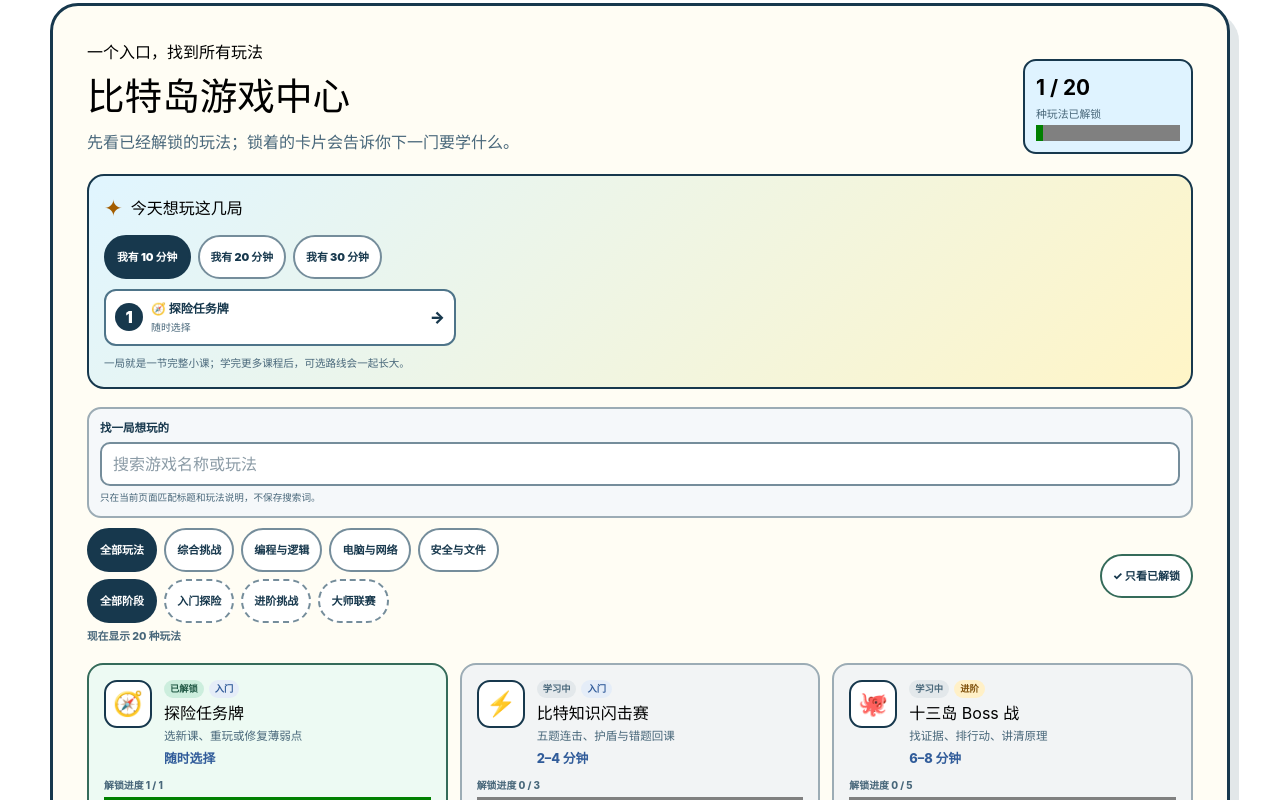
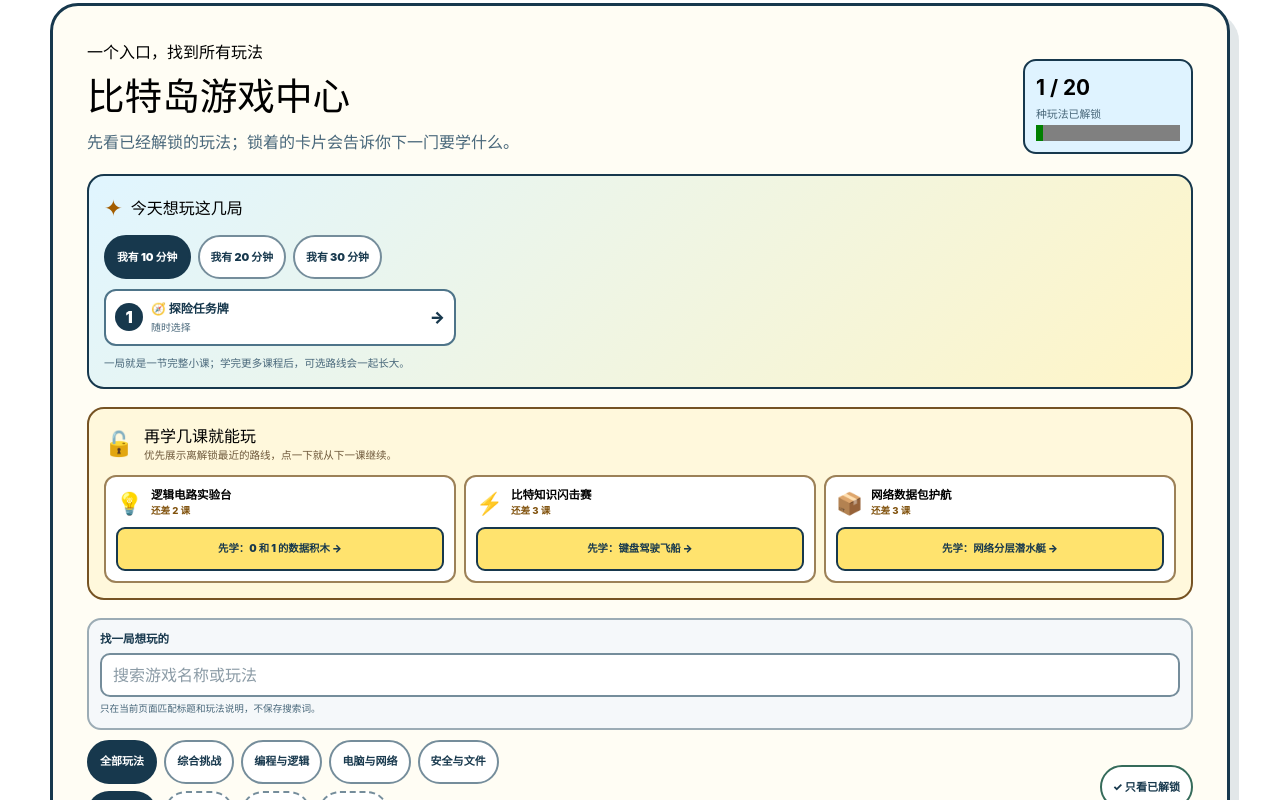
Before and after one commit to oldshipmaster/computer-study, a Next.js app: page / in a window 1280 px wide. Shown: the part 381-1181 px from the top of the page. Built offline with nearby package versions, Linux system fonts and the light colour scheme.

Commit message:
feat: guide nearest game unlocks

```diff
--- a/components/GameArcade.css
+++ b/components/GameArcade.css
@@ -24,6 +24,18 @@
 .game-arcade-recommendation small { color: #48677a; font-size: .62rem; }
 .game-arcade-recommendation i { grid-column: 3; grid-row: 1 / 3; font-style: normal; font-weight: 950; }
 .game-arcade-picks > p { color: #48677a; font-size: .66rem; }
+.game-arcade-unlock-route { display: grid; gap: 11px; margin-bottom: 18px; padding: 15px; border: 2px solid #765323; border-radius: 17px; background: #fff8dc; }
+.game-arcade-unlock-heading { display: flex; align-items: center; gap: 10px; }
+.game-arcade-unlock-heading > span { font-size: 1.5rem; }
+.game-arcade-unlock-heading h3, .game-arcade-unlock-heading p { margin: 0; }
+.game-arcade-unlock-heading p { color: #6e583a; font-size: .66rem; }
+.game-arcade-unlock-list { display: grid; grid-template-columns: repeat(3, minmax(0, 1fr)); gap: 8px; }
+.game-arcade-unlock-card { display: grid; grid-template-columns: auto minmax(0, 1fr); align-items: center; gap: 8px; min-width: 0; padding: 10px; border: 2px solid #9c8158; border-radius: 12px; background: white; }
+.game-arcade-unlock-card > span { font-size: 1.35rem; }
+.game-arcade-unlock-card > div { display: grid; min-width: 0; }
+.game-arcade-unlock-card b { overflow-wrap: anywhere; font-size: .72rem; }
+.game-arcade-unlock-card small { color: #80520d; font-size: .6rem; font-weight: 850; }
+.game-arcade-unlock-card button { grid-column: 1 / -1; min-height: 44px; padding: 7px 9px; border: 2px solid #17384d; border-radius: 9px; background: #ffe36e; color: #17384d; cursor: pointer; font: inherit; font-size: .65rem; font-weight: 900; }
 .game-arcade-search { display: grid; gap: 5px; margin-bottom: 10px; padding: 11px; border: 2px solid #9cacb5; border-radius: 14px; background: #f5f8fa; }
 .game-arcade-search label { color: #17384d; font-size: .72rem; font-weight: 900; }
 .game-arcade-search > div { display: flex; gap: 7px; }
@@ -73,7 +85,7 @@
   .game-arcade-heading { align-items: stretch; flex-direction: column; }
   .game-arcade-summary { flex-basis: auto; }
   .game-arcade-discovery, .game-arcade-picks-heading { align-items: stretch; flex-direction: column; }
-  .game-arcade-recommendations { grid-template-columns: 1fr; }
+  .game-arcade-recommendations, .game-arcade-unlock-list { grid-template-columns: 1fr; }
   .game-arcade-search > div { align-items: stretch; flex-direction: column; }
   .game-arcade-filter--unlocked { align-self: stretch; }
   .game-arcade-grid { grid-template-columns: 1fr; }
--- a/components/GameArcade.tsx
+++ b/components/GameArcade.tsx
@@ -2,7 +2,7 @@
 
 import { useMemo, useState } from "react";
 import { getCourse } from "@/lib/course-data";
-import { buildGameArcadeEntries, buildGameArcadeRecommendations, filterGameArcadeEntries, gameArcadePlaylistLimit, type GameArcadeCategory, type GameArcadeLevel } from "@/lib/game-arcade";
+import { buildClosestGameUnlocks, buildGameArcadeEntries, buildGameArcadeRecommendations, filterGameArcadeEntries, gameArcadePlaylistLimit, type GameArcadeCategory, type GameArcadeLevel } from "@/lib/game-arcade";
 import "./GameArcade.css";
 
 interface GameArcadeProps {
@@ -37,6 +37,7 @@ export function GameArcade({ completedCourseIds, onStartCourse }: GameArcadeProp
   const [query, setQuery] = useState("");
   const [unlockedOnly, setUnlockedOnly] = useState(false);
   const recommendations = useMemo(() => buildGameArcadeRecommendations(entries, recommendationRotation, gameArcadePlaylistLimit(sessionMinutes)), [entries, recommendationRotation, sessionMinutes]);
+  const closestUnlocks = useMemo(() => buildClosestGameUnlocks(entries), [entries]);
   const visibleEntries = filterGameArcadeEntries(entries, { query, category, level, unlockedOnly });
   const filtersActive = Boolean(query.trim()) || category !== "all" || level !== "all" || unlockedOnly;
 
@@ -55,6 +56,15 @@ export function GameArcade({ completedCourseIds, onStartCourse }: GameArcadeProp
         <div className="game-arcade-recommendations" role="list">{recommendations.map((entry, index) => <a aria-label={`推荐第${index + 1}局：前往${entry.title}`} className="game-arcade-recommendation" href={`#${entry.targetId}`} key={entry.id} role="listitem"><span>{index + 1}</span><b>{entry.icon} {entry.title}</b><small>{entry.duration}</small><i aria-hidden="true">→</i></a>)}</div>
         {recommendations.length === 1 ? <p>一局就是一节完整小课；学完更多课程后，可选路线会一起长大。</p> : <p>按每局约 8–10 分钟安排，只从已解锁玩法中轮换，不会记录选择。</p>}
       </section>
+
+      {closestUnlocks.length ? <section className="game-arcade-unlock-route" aria-labelledby="game-arcade-unlock-heading">
+        <div className="game-arcade-unlock-heading"><span aria-hidden="true">🔓</span><div><h3 id="game-arcade-unlock-heading">再学几课就能玩</h3><p>优先展示离解锁最近的路线，点一下就从下一课继续。</p></div></div>
+        <div className="game-arcade-unlock-list">{closestUnlocks.map((entry) => {
+          const nextCourse = entry.nextCourseId ? getCourse(entry.nextCourseId) : undefined;
+          const remaining = entry.progress.maximum - entry.progress.value;
+          return <article className="game-arcade-unlock-card" key={entry.id}><span aria-hidden="true">{entry.icon}</span><div><b>{entry.title}</b><small>还差 {remaining} 课</small></div><button onClick={() => onStartCourse(entry.nextCourseId!)} type="button">先学：{nextCourse?.title ?? "下一课"} <span aria-hidden="true">→</span></button></article>;
+        })}</div>
+      </section> : null}
 
       <div className="game-arcade-search"><label htmlFor="game-arcade-search">找一局想玩的</label><div><input aria-label="搜索游戏" id="game-arcade-search" onChange={(event) => setQuery(event.target.value)} placeholder="搜索游戏名称或玩法" type="search" value={query} />{query ? <button onClick={() => setQuery("")} type="button">清空搜索</button> : null}</div><small>只在当前页面匹配标题和玩法说明，不保存搜索词。</small></div>
       <div className="game-arcade-discovery">
--- a/lib/game-arcade.ts
+++ b/lib/game-arcade.ts
@@ -119,4 +119,14 @@ export function filterGameArcadeEntries(entries: readonly GameArcadeEntry[], fil
   });
 }
 
+export function buildClosestGameUnlocks(entries: readonly GameArcadeEntry[], limit = 3): GameArcadeEntry[] {
+  const safeLimit = Number.isFinite(limit) ? Math.max(0, Math.floor(limit)) : 0;
+  return entries
+    .map((entry, index) => ({ entry, index, remaining: entry.progress.maximum - entry.progress.value }))
+    .filter(({ entry }) => !entry.unlocked && entry.nextCourseId !== null)
+    .sort((left, right) => left.remaining - right.remaining || left.entry.progress.maximum - right.entry.progress.maximum || left.index - right.index)
+    .slice(0, safeLimit)
+    .map(({ entry }) => entry);
+}
+
 export function gameArcadePlaylistLimit(minutes: number): number { if (!Number.isFinite(minutes) || minutes < 15) return 1; if (minutes < 25) return 2; return 3; }
```
Also changed, not shown: 2 other files (tests, documents, lock files or other folders).
